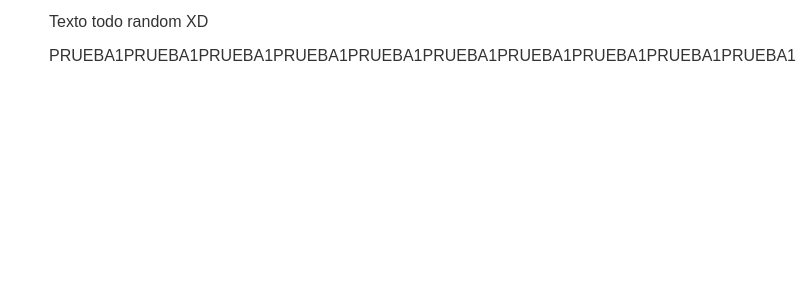
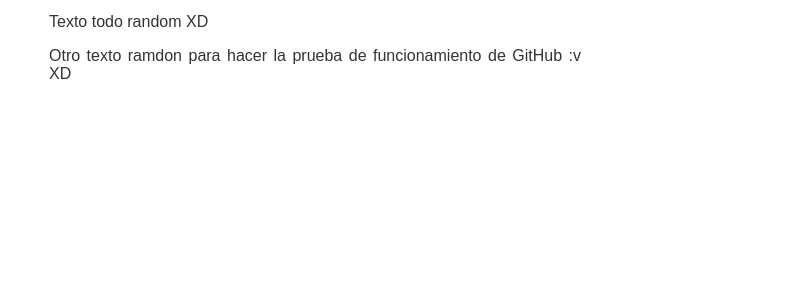
Before and after one commit to Dragonsupremo01/Repositorio-De-OjoCiudadano, a plain HTML site: page main.html in a window 1280 px wide. Shown: the part 226-520 px from the top of the page, 591-1387 px from the left, 796 px wide, since content can reach past the window. Drawn offline with Linux system fonts and the light colour scheme; a web font is replaced by a local one.

Commit message:
PruebaTexto3

```diff
--- a/main.html
+++ b/main.html
@@ -74,7 +74,7 @@
                 Texto todo random XD
             </p>
             <p>
-                PRUEBA1PRUEBA1PRUEBA1PRUEBA1PRUEBA1PRUEBA1PRUEBA1PRUEBA1PRUEBA1PRUEBA1
+                Otro texto ramdon para hacer la prueba de funcionamiento de GitHub :v XD
             </p>
         </div>
     </div>
```
